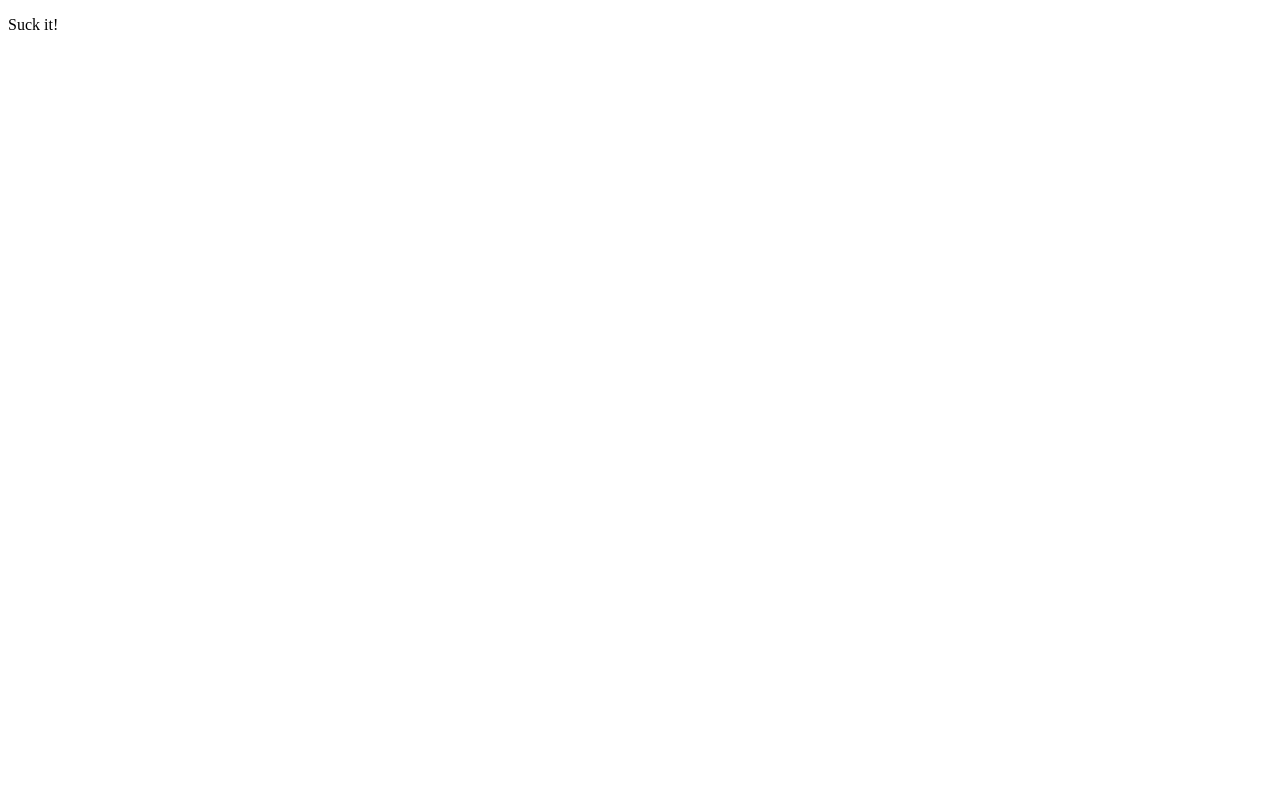
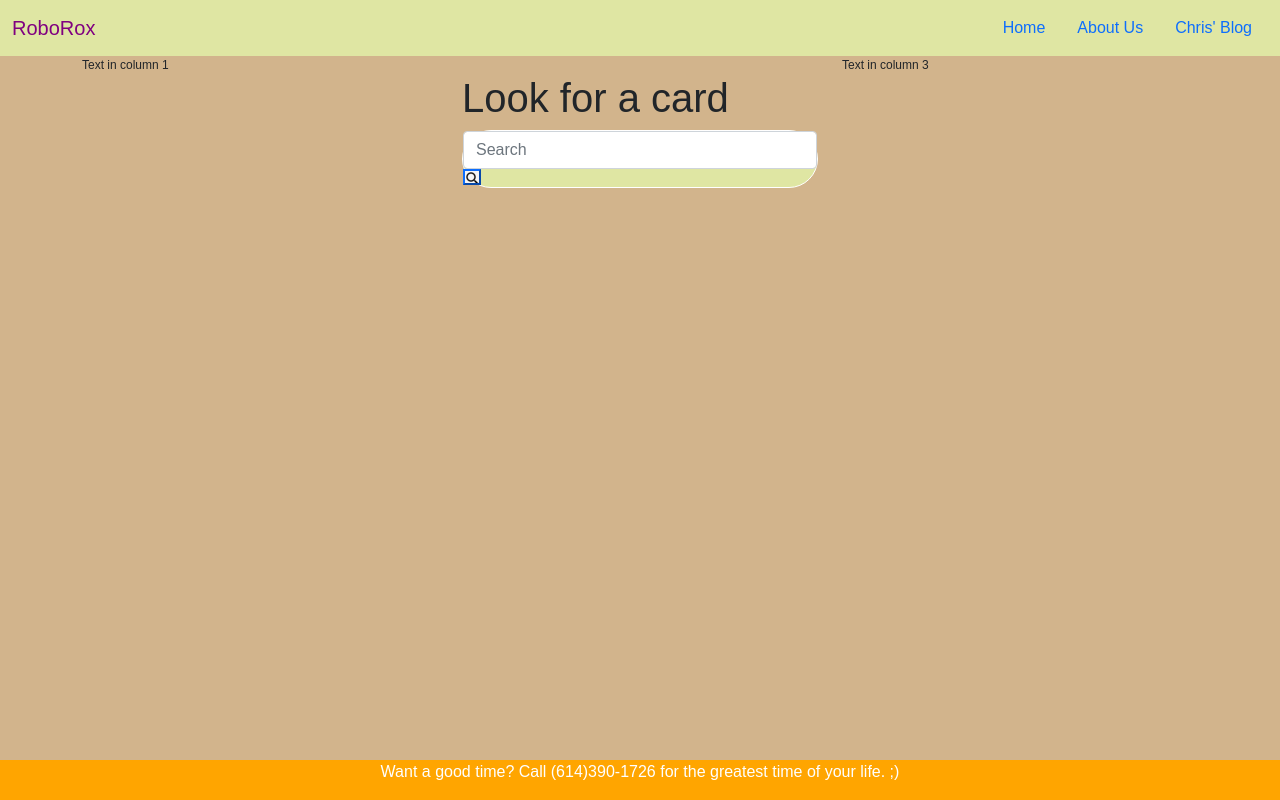
Before and after one commit to ChrisAllenStudio/TradingCardDiscusser, a plain HTML site: page index.html in a window 1280 px wide. Drawn offline with nearby package versions, Linux system fonts and the light colour scheme.

Commit message:
fix #5 created css and made search bar

```diff
--- /dev/null
+++ b/index.css
@@ -0,0 +1,58 @@
+body {
+    padding: 0;
+    margin: 0;
+    background: tan;
+    font-family: Arial, Helvetica, sans-serif;
+}
+
+.text-size {
+    font-size: 12px;
+}
+
+.logo-text-size {
+    font-size: 24px;
+}
+
+.search-container {
+    background-color: rgb(223, 230, 163);
+    border: 1px solid white;
+    box-shadow: none;
+    border-radius: 30px;
+}
+
+.navbar-custom {
+    background-color: rgb(223, 230, 163);
+}
+
+.navbar-custom .navbar-brand,
+.narbar-custom .navbar-text {
+    color: purple;
+}
+
+.search-bar-center {
+    position: fixed;
+    display: inline;
+    left: 50%;
+    transform: translatex(-50%);
+}
+
+.flex {
+    display: flex;
+    flex-direction: row;
+}
+
+.footer {
+    position: fixed;
+    left: 0;
+    bottom: 0;
+    width: 100%;
+    background-color: orange;
+    color: white;
+    text-align: center;
+}
+
+.search-image {
+    background: rgb(223, 230, 163) url('images/search_image_button.png');
+    padding-left: 8px;
+    height: 16px;
+}
--- a/index.html
+++ b/index.html
@@ -4,11 +4,69 @@
     <meta charset="UTF-8">
     <meta http-equiv="X-UA-Compatible" content="IE=edge">
     <meta name="viewport" content="width=device-width, initial-scale=1.0">
-    <title>Document</title>
+    <title>Home</title>
+    <link href="https://cdn.jsdelivr.net/npm/bootstrap@5.0.1/dist/css/bootstrap.min.css" rel="stylesheet" integrity="sha384-+0n0xVW2eSR5OomGNYDnhzAbDsOXxcvSN1TPprVMTNDbiYZCxYbOOl7+AMvyTG2x" crossorigin="anonymous">
+    <link rel="stylesheet" type="text/css" href="index.css">
 </head>
 <body>
-    <p>
-        Suck it!
-    </p>
+
+    <!-- Code will go here for the bootstrap template-->
+
+
+<!--Navbar-->
+    <nav class="navbar navbar-custom">
+        <div class="container-fluid">
+            <!-- Logo-->
+            <div class="navbar-header">
+                <a class="navbar-brand" href="#">RoboRox</a>
+            </div>
+            <ul class="nav">
+                <li class="nav-item">
+                <a class="nav-link" href="https://www.youtube.com/watch?v=dQw4w9WgXcQ" target="_blank">Home</a>
+                </li>
+                <li class="nav-item">
+                <a class="nav-link" href="https://www.youtube.com/watch?v=dQw4w9WgXcQ" target="_blank">About Us</a>
+                </li>
+                <li class="nav-item">
+                <a class="nav-link" href="https://www.youtube.com/watch?v=dQw4w9WgXcQ" target="_blank">Chris' Blog</a>
+                </li>
+                </li>
+            </ul>
+        </div>
+    </nav>
+
+<!--3 column that includes the search bar-->
+    <div class="container text-size">
+        <div class="row">
+            <div class="col-sm-4">
+                Text in column 1
+            </div>
+            <div class="col-sm-4" >
+                <br><h1>Look for a card</h1>
+                <!--Search bar-->
+                <form class="navbar-form search-container" action="action_page.php">
+                    <div class="form-group">
+                        <input type="text" class="form-control" placeholder="Search">
+                    </div>
+                    <button type="Submit" class="btn-primary search-image"></button>
+                </form> <!--End of search bar-->
+            </div>
+            <div class="col-sm-4">
+                Text in column 3
+            </div>
+
+        </div>
+
+    </div>
+<!--Footer at the bottom-->
+    <div class="footer">
+        <p>Want a good time? Call (614)390-1726 for the greatest time of your life. ;)</p>
+      </div>
+
+
+
+    <script src="https://code.jquery.com/jquery-3.6.0.js" integrity="sha256-H+K7U5CnXl1h5ywQfKtSj8PCmoN9aaq30gDh27Xc0jk=" crossorigin="anonymous"></script>
+    <script src="https://cdn.jsdelivr.net/npm/bootstrap@5.0.1/dist/js/bootstrap.bundle.min.js" integrity="sha384-gtEjrD/SeCtmISkJkNUaaKMoLD0//ElJ19smozuHV6z3Iehds+3Ulb9Bn9Plx0x4" crossorigin="anonymous"></script>
+    <script src="js/app.js"></script>
 </body>
 </html>
--- /dev/null
+++ b/js/app.js
@@ -0,0 +1,7 @@
+// basic iffe function
+(function(value){
+    var thanos = 20;
+
+
+    console.log('hi', thanos)
+})()
```
Also changed, not shown: images/search_image_button.png (added), 1 other file.
